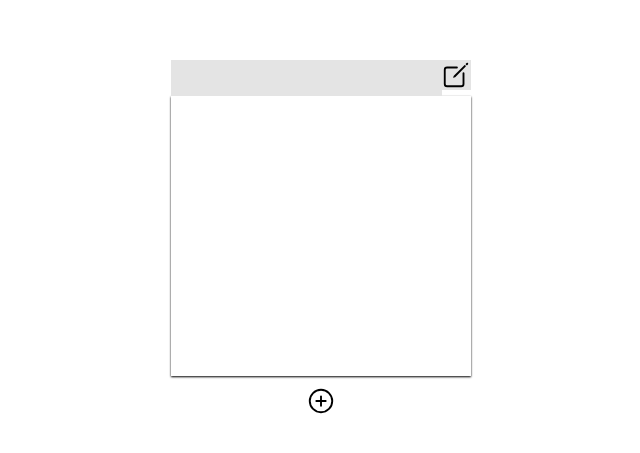
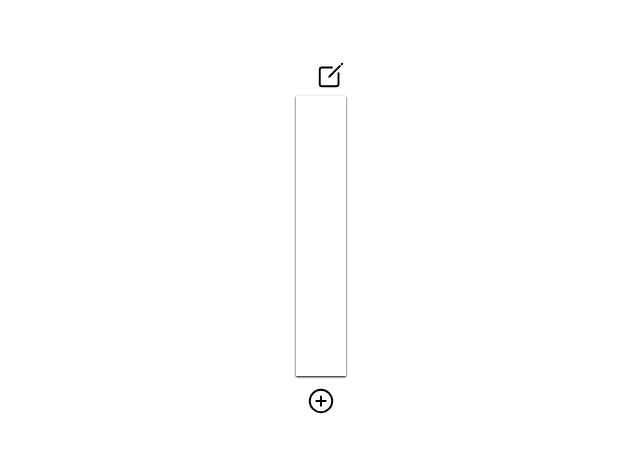
Before and after one commit to FelipeMedeiros99/copia-e-cola-, a React (Create React App) app: page / in a window 1280 px wide. Shown: the part 157-610 px from the top of the page, without its empty margins (319-959 px from the left). Built offline with nearby package versions, Linux system fonts and the light colour scheme.

Commit message:
tamanho de tela aumentado

```diff
--- a/src/BarraDeNavegacao.jsx
+++ b/src/BarraDeNavegacao.jsx
@@ -24,7 +24,11 @@ const BarraDeNavegacao = (props) =>{
         <Div>
             <Ul className="barra-de-navegacao">
                 {titulos.map((titulo, index) => (
+                    <>
                     <li className={index===indicePaginaAtiva?'selecionado':''} onClick={()=>setIndicePaginaAtiva(index)} key={index}>{titulo}</li>
+                    <p>|</p>
+                    </>
+
                 ))}
 
             </Ul>
@@ -65,7 +69,7 @@ const Icone= styled.div`
         top: 0;
         right: 0;
         font-size: 30px;
-        background-color: rgb(228, 228, 228);
+        background-color: rgb(255, 255, 255);
 }
 `
 
@@ -73,15 +77,12 @@ const Ul = styled.ul`
     display: flex;
     position: relative;
     align-items: center;
-    width: 271px;
+    /* width: 271px; */
     height: 36px;
     overflow-y: hidden;
     overflow-x: scroll;
-    background-color: rgb(228, 228, 228);
 
-    &::-webkit-scrollbar{
-        background-color: white;
-    }
+
 
     li{
         height: 100%;
@@ -92,12 +93,13 @@ const Ul = styled.ul`
         text-align: center;
         align-items: center;
         justify-content: center;
-        background-color: rgb(228, 228, 228);
     }
 
 
     .selecionado{
-        background-color: white;
+        background-color: #ebebeb;
+
+
     }
 
     li:hover{
--- a/src/Corpo.jsx
+++ b/src/Corpo.jsx
@@ -63,8 +63,10 @@ const Corpo = (props) => {
                 </Textos>
 
                 {visibilidadeInput ?
-                    (<div className="container-novo-texto">
+                    (
 
+                    <div className="container-novo-texto">
+                        <p>Insira o texto:</p>
                         <textarea
 
                             rows={4}
@@ -117,7 +119,7 @@ const Corpo = (props) => {
 export default Corpo
 
 const Icone = styled.div`
-    width: 300px;
+    /* width: 300px; */
     padding: 10px;
     display: flex;
     align-items: center;
@@ -139,8 +141,9 @@ const Main = styled.main`
     overflow-y: auto;
     overflow-x: hidden;
     height: 280px;
-    width: 300px;
+    /* width: 300px; */
     box-shadow: 0px 1px 2px black;
+
     .container-novo-texto{
         position: absolute;
         top: 0;
@@ -150,8 +153,8 @@ const Main = styled.main`
         justify-content: center;
         align-items: center;
         background-color: #ffffffd5;
-        width: 302px;
-        height: 348px;
+        width: 100%;
+        height: 360px;
     }
 
     textarea{
@@ -170,13 +173,13 @@ const Container = styled.div`
     padding: 0 20px 10px 10px;
     justify-content: space-between;
     align-items: center;
-    width: 300px;
+    /* width: 300px;    */
     height: 100px;
     box-shadow: 0 1px 3px rgb(0, 0, 0, 0.7);
     margin-bottom: 10px;
     p{
         padding: 10px;
-        width: 170px;
+        /* width: 170px; */
         height: 70px;
         overflow: auto;
         box-shadow: 0 1px 3px rgb(0, 0, 0, 0.7);
--- a/src/TelaAdicionarCategoria.jsx
+++ b/src/TelaAdicionarCategoria.jsx
@@ -111,8 +111,8 @@ const JanelaEdicao = styled.div`
     flex-direction: column;
     align-items: center;
     justify-content: center;
-    width: 303px;
-    height: 351px;
+    width: 100%;
+    height: 360px;
     z-index: 3;
     background-color: #ffffffeb;
     box-shadow: 1px 1px 2px rgb(0, 0, 0, 0.6);
@@ -125,7 +125,7 @@ const Inputs = styled.div`
     height: 240px;
     margin-bottom: 50px;
     .linha{
-        width: 300px;
+        /* width: 300px; */
         display: flex;
         align-items: center;
         justify-content: center;
@@ -145,7 +145,7 @@ const ConjuntoBotoes = styled.div`
     position: absolute;
     z-index: 4;
     bottom: 0;
-    width: 300px;
+    /* width: 300px; */
 `
 
 
--- a/src/index.jsx
+++ b/src/index.jsx
@@ -65,13 +65,11 @@ const App = () => {
 }
 
 const Main = styled.div`
-  width: 300px;
   position: relative;
 `
 
 const Botoes = styled.div`
     display:  flex;
-    width: 350px;
     bottom: 15px;
     justify-content: space-around;
 `
```
